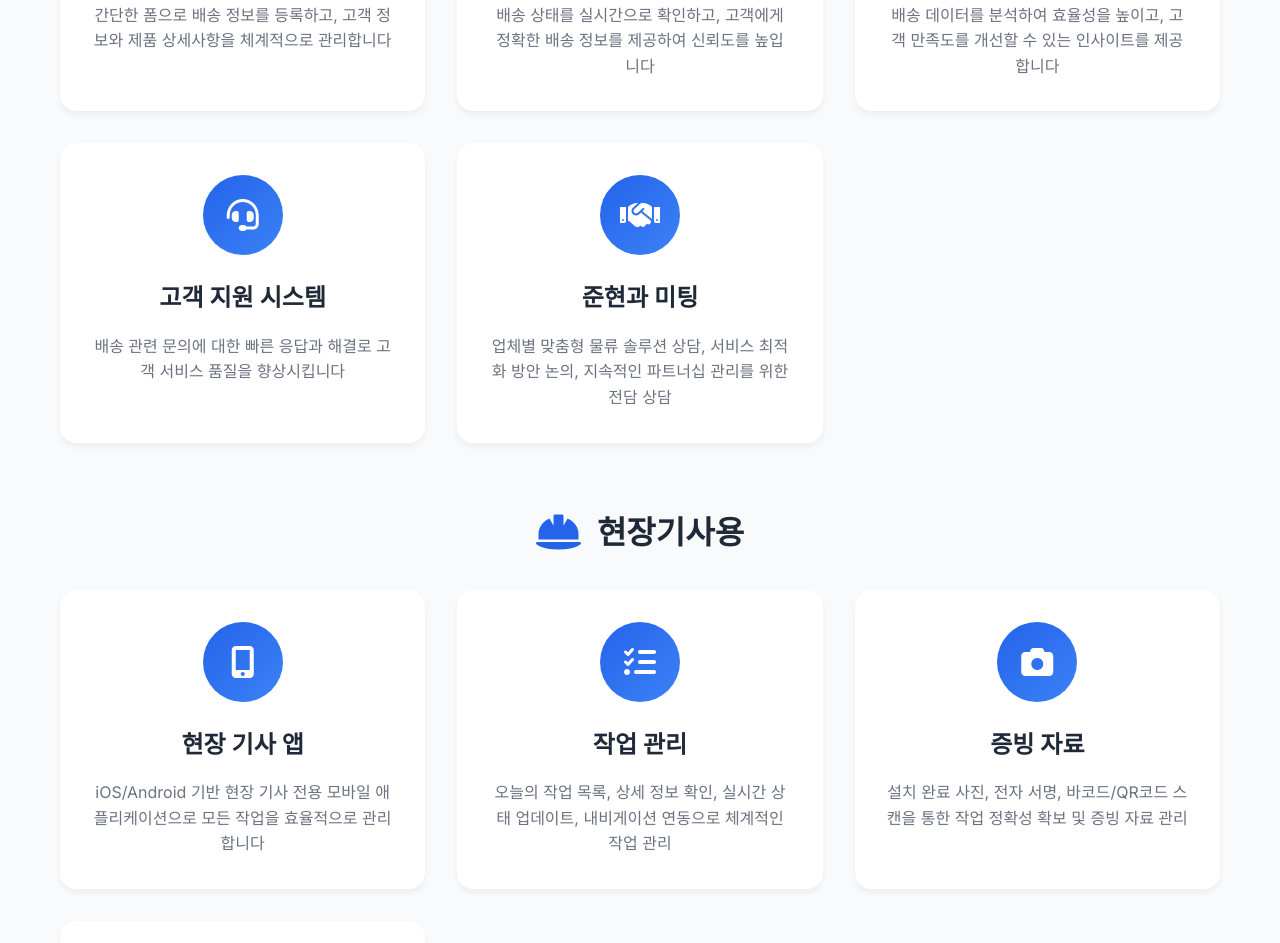
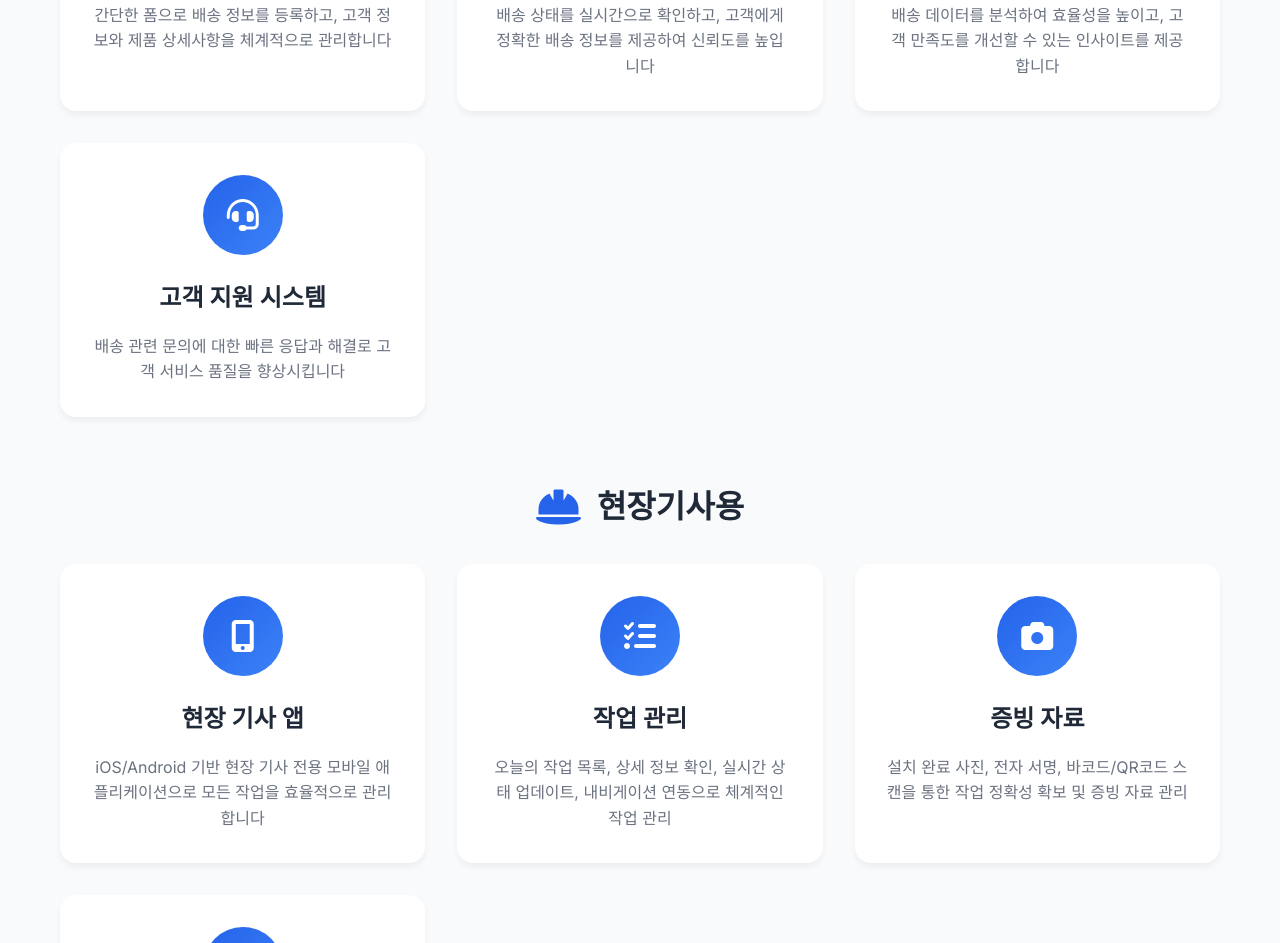
Before and after one commit to termpro2000/easypick_web, a plain HTML site: page index.html in a window 1280 px wide. Shown: the part 1327-2270 px from the top of the page. Drawn offline with Linux system fonts and the light colour scheme.

Commit message:
Remove: 중소가구업체용의 '준현과 미팅' 카드 삭제

```diff
--- a/index.html
+++ b/index.html
@@ -99,14 +99,7 @@
                         <h3>고객 지원 시스템</h3>
                         <p>배송 관련 문의에 대한 빠른 응답과 해결로 고객 서비스 품질을 향상시킵니다</p>
                     </div>
-                    <div class="service-card">
-                        <div class="service-icon">
-                            <i class="fas fa-handshake"></i>
-                        </div>
-                        <h3>준현과 미팅</h3>
-                        <p>업체별 맞춤형 물류 솔루션 상담, 서비스 최적화 방안 논의, 지속적인 파트너십 관리를 위한 전담 상담</p>
                     </div>
-                </div>
             </div>
 
             <!-- 현장기사용 서비스 -->
```
